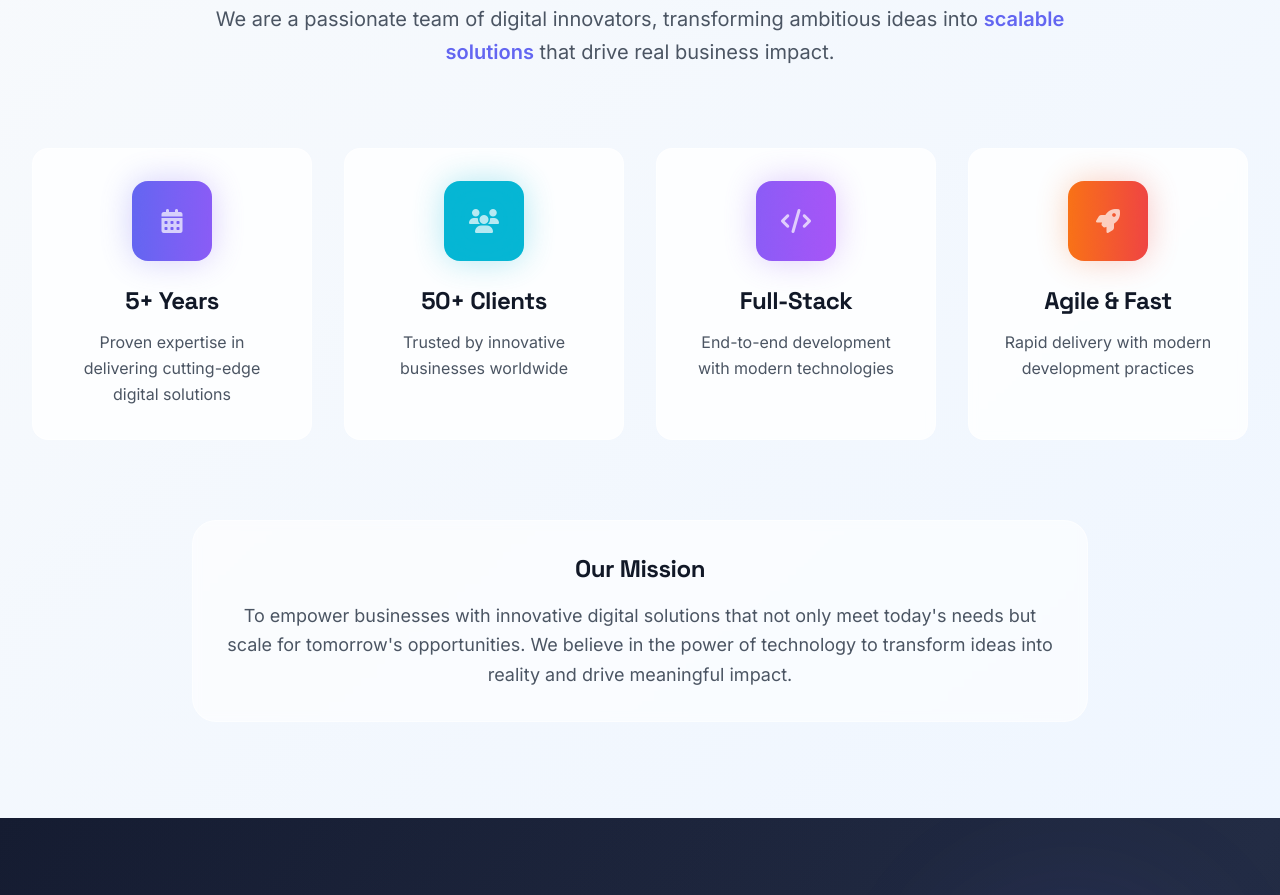
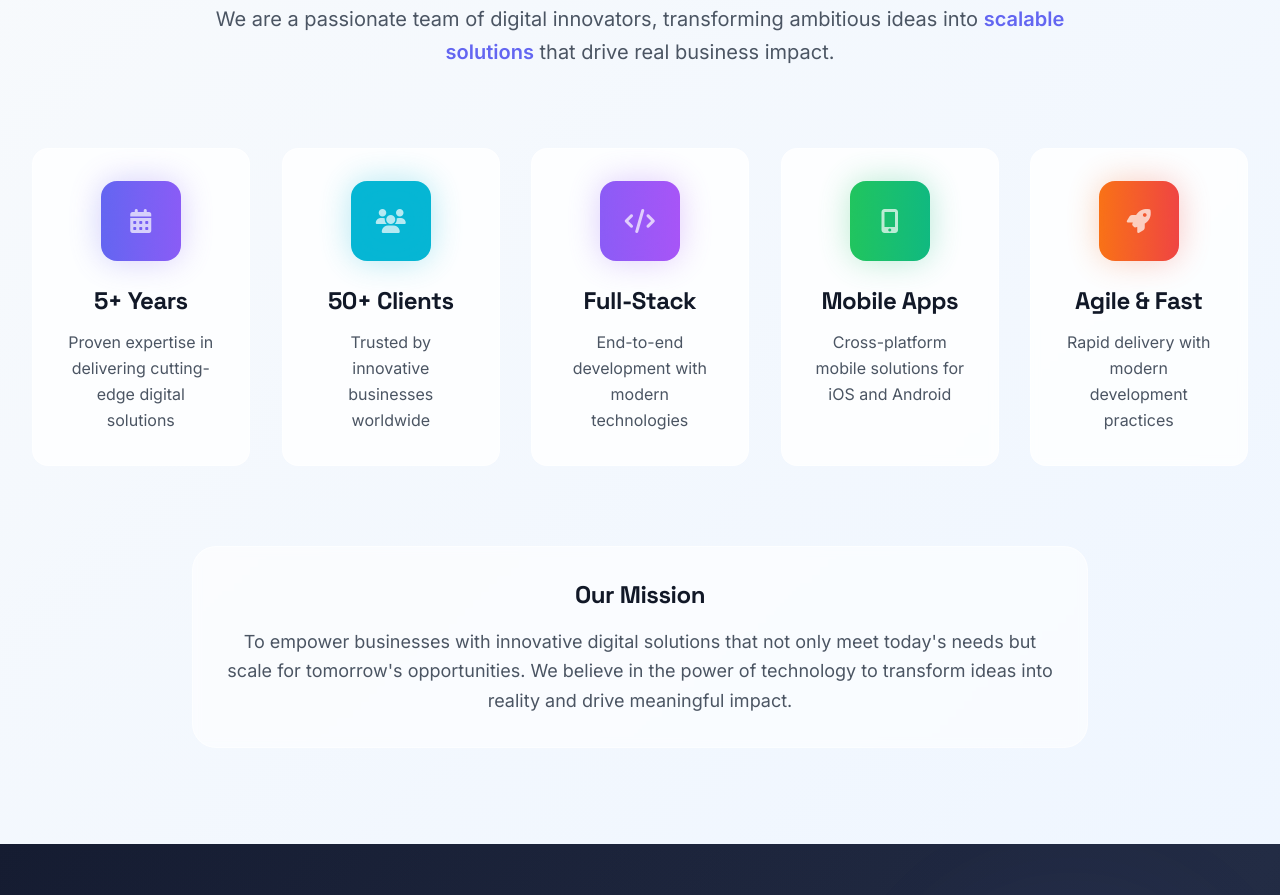
Before and after one commit to Jerry5kas/techbuds, a plain HTML site: page index.html in a window 1280 px wide. Shown: the part 1097-1992 px from the top of the page. Drawn offline with nearby package versions, Linux system fonts and the light colour scheme.

Commit message:
#1 Refactor In about Section

```diff
--- a/index.html
+++ b/index.html
@@ -6,7 +6,15 @@
     <title>TechBuds - Digital Solutions Hub</title>
     <meta name="description" content="Empowering Businesses with Digital Transformation. Web, Mobile, Cloud, DevOps & Digital Marketing solutions.">
 
-    <!-- Tailwind CSS -->
+    <!-- Tailwind CSS - CDN Version (Development) -->
+    <!--
+    PRODUCTION SETUP:
+    1. Install Tailwind CSS: npm install -D tailwindcss
+    2. Initialize: npx tailwindcss init
+    3. Configure tailwind.config.js
+    4. Build CSS: npx tailwindcss -i ./src/input.css -o ./dist/output.css --watch
+    5. Replace this CDN link with: <link rel="stylesheet" href="./dist/output.css">
+    -->
     <script src="https://cdn.tailwindcss.com"></script>
 
     <!-- Custom CSS -->
@@ -16,6 +24,8 @@
     <link rel="stylesheet" href="https://cdnjs.cloudflare.com/ajax/libs/font-awesome/6.4.0/css/all.min.css">
 
     <!-- Google Fonts - Modern & Futuristic -->
+    <link rel="preconnect" href="https://fonts.googleapis.com">
+    <link rel="preconnect" href="https://fonts.gstatic.com" crossorigin>
     <link href="https://fonts.googleapis.com/css2?family=Space+Grotesk:wght@300;400;500;600;700&family=Inter:wght@300;400;500;600;700&family=JetBrains+Mono:wght@400;500;600&display=swap" rel="stylesheet">
 
     <!-- AOS Animation Library -->
@@ -235,7 +245,7 @@
                 </div>
             </div>
 
-            <div class="grid grid-cols-1 md:grid-cols-2 lg:grid-cols-4 gap-8">
+            <div class="grid grid-cols-1 md:grid-cols-2 lg:grid-cols-5 gap-8">
                 <div data-aos="fade-up" data-aos-delay="100" class="group text-center p-8 rounded-2xl bg-white/80 backdrop-blur-sm border border-white/50 hover:shadow-2xl hover:shadow-primary/10 transition-all duration-500 transform hover:-translate-y-2">
                     <div class="relative w-20 h-20 bg-gradient-to-r from-primary to-secondary rounded-2xl flex items-center justify-center mx-auto mb-6 group-hover:scale-110 transition-transform duration-300">
                         <i class="fas fa-calendar-alt text-white text-2xl"></i>
@@ -263,7 +273,16 @@
                     <p class="text-gray-600 leading-relaxed">End-to-end development with modern technologies</p>
                 </div>
 
-                <div data-aos="fade-up" data-aos-delay="400" class="group text-center p-8 rounded-2xl bg-white/80 backdrop-blur-sm border border-white/50 hover:shadow-2xl hover:shadow-orange-500/10 transition-all duration-500 transform hover:-translate-y-2">
+                <div data-aos="fade-up" data-aos-delay="400" class="group text-center p-8 rounded-2xl bg-white/80 backdrop-blur-sm border border-white/50 hover:shadow-2xl hover:shadow-green-500/10 transition-all duration-500 transform hover:-translate-y-2">
+                    <div class="relative w-20 h-20 bg-gradient-to-r from-green-500 to-emerald-500 rounded-2xl flex items-center justify-center mx-auto mb-6 group-hover:scale-110 transition-transform duration-300">
+                        <i class="fas fa-mobile-alt text-white text-2xl"></i>
+                        <div class="absolute inset-0 bg-gradient-to-r from-green-500 to-emerald-500 rounded-2xl blur-lg opacity-30 group-hover:opacity-50 transition-opacity duration-300"></div>
+                    </div>
+                    <h3 class="text-2xl font-bold font-space mb-3 text-gray-900">Mobile Apps</h3>
+                    <p class="text-gray-600 leading-relaxed">Cross-platform mobile solutions for iOS and Android</p>
+                </div>
+
+                <div data-aos="fade-up" data-aos-delay="500" class="group text-center p-8 rounded-2xl bg-white/80 backdrop-blur-sm border border-white/50 hover:shadow-2xl hover:shadow-orange-500/10 transition-all duration-500 transform hover:-translate-y-2">
                     <div class="relative w-20 h-20 bg-gradient-to-r from-orange-500 to-red-500 rounded-2xl flex items-center justify-center mx-auto mb-6 group-hover:scale-110 transition-transform duration-300">
                         <i class="fas fa-rocket text-white text-2xl"></i>
                         <div class="absolute inset-0 bg-gradient-to-r from-orange-500 to-red-500 rounded-2xl blur-lg opacity-30 group-hover:opacity-50 transition-opacity duration-300"></div>
@@ -274,7 +293,7 @@
             </div>
 
             <!-- Mission Statement -->
-            <div data-aos="fade-up" data-aos-delay="500" class="mt-20 text-center">
+            <div data-aos="fade-up" data-aos-delay="600" class="mt-20 text-center">
                 <div class="max-w-4xl mx-auto p-8 bg-white/60 backdrop-blur-sm rounded-3xl border border-white/50">
                     <h3 class="text-2xl font-bold font-space mb-4 text-gray-900">Our Mission</h3>
                     <p class="text-lg text-gray-600 leading-relaxed">
@@ -1052,8 +1071,8 @@
                                        placeholder="Enter your full name">
                                 <div class="absolute inset-y-0 right-0 flex items-center pr-4">
                                     <i class="fas fa-user text-gray-400"></i>
-                                </div>
-                            </div>
+                        </div>
+                        </div>
                         </div>
 
                         <div class="form-group">
@@ -1097,7 +1116,7 @@
                         <button type="submit" class="group relative w-full bg-gradient-to-r from-primary to-secondary text-white py-4 rounded-xl font-semibold hover:shadow-2xl hover:shadow-primary/25 transition-all duration-300 transform hover:-translate-y-1">
                             <span class="relative z-10 flex items-center justify-center">
                                 <i class="fas fa-paper-plane mr-2"></i>
-                                Send Message
+                            Send Message
                             </span>
                             <div class="absolute inset-0 bg-gradient-to-r from-secondary to-primary rounded-xl opacity-0 group-hover:opacity-100 transition-opacity duration-300"></div>
                         </button>
@@ -1164,7 +1183,7 @@
                         <div class="flex items-center mb-4">
                             <div class="w-12 h-12 bg-accent rounded-xl flex items-center justify-center mr-4">
                                 <i class="fas fa-clock text-white"></i>
-                            </div>
+                </div>
                             <h4 class="text-xl font-bold text-white">Quick Response Promise</h4>
                         </div>
                         <p class="text-gray-300 leading-relaxed">
--- a/script.js
+++ b/script.js
@@ -525,19 +525,12 @@ function optimizePerformance() {
 
     images.forEach(img => imageObserver.observe(img));
 
-    // Preload critical resources
-    const criticalResources = [
-        'https://fonts.googleapis.com/css2?family=Space+Grotesk:wght@300;400;500;600;700',
-        'https://fonts.googleapis.com/css2?family=Inter:wght@300;400;500;600;700'
-    ];
-
-    criticalResources.forEach(resource => {
-        const link = document.createElement('link');
-        link.rel = 'preload';
-        link.as = 'style';
-        link.href = resource;
-        document.head.appendChild(link);
-    });
+    // Optimize font loading performance
+    if ('fonts' in document) {
+        document.fonts.ready.then(() => {
+            console.log('Fonts loaded successfully');
+        });
+    }
 }
 
 // Initialize performance optimizations
```
